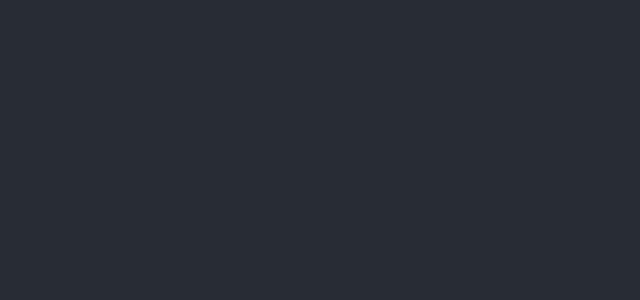
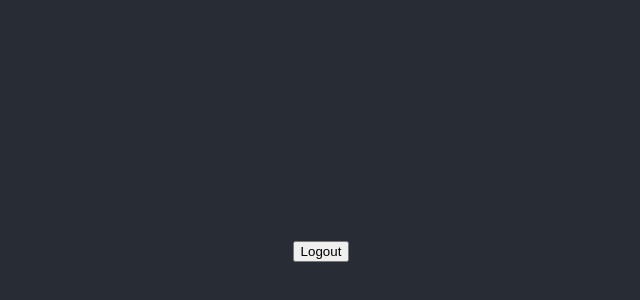
Before and after one commit to PaulPintang/React-Google-login, a React (Create React App) app: page / in a window 1280 px wide. Shown: the part 186-486 px from the top of the page, without its empty margins (319-959 px from the left). Built offline with nearby package versions, Linux system fonts and the light colour scheme.

Commit message:
logout user

```diff
--- a/src/App.js
+++ b/src/App.js
@@ -1,7 +1,10 @@
 import React, { useState } from "react";
 import jwtDecode from "jwt-decode";
-import { GoogleOAuthProvider } from "@react-oauth/google";
-import { GoogleLogin, googleLogout } from "@react-oauth/google";
+import {
+  GoogleOAuthProvider,
+  GoogleLogin,
+  googleLogout,
+} from "@react-oauth/google";
 
 import "./App.css";
 
@@ -24,8 +27,21 @@ function App() {
     <GoogleOAuthProvider clientId={process.env.REACT_APP_GOOGLE_API_TOKEN}>
       <div className="App">
         <header className="App-header">
-          {/* {user ? (
-            <div>Logged in</div>
+          {user ? (
+            <div>
+              <div>
+                <h1>{user.name}</h1>
+                <img src={user.image} alt="" />
+              </div>
+              <button
+                onClick={() => {
+                  googleLogout();
+                  setUser(null);
+                }}
+              >
+                Logout
+              </button>
+            </div>
           ) : (
             <GoogleLogin
               onSuccess={(res) => createOrGetUser(res)}
@@ -33,17 +49,7 @@ function App() {
                 console.log("Login Failed");
               }}
             />
-          )} */}
-          <GoogleLogin
-            onSuccess={(res) => createOrGetUser(res)}
-            onError={() => {
-              console.log("Login Failed");
-            }}
-          />
-          <div>
-            <h1>{user.name}</h1>
-            <img src={user.image} alt="" />
-          </div>
+          )}
         </header>
       </div>
     </GoogleOAuthProvider>
```
